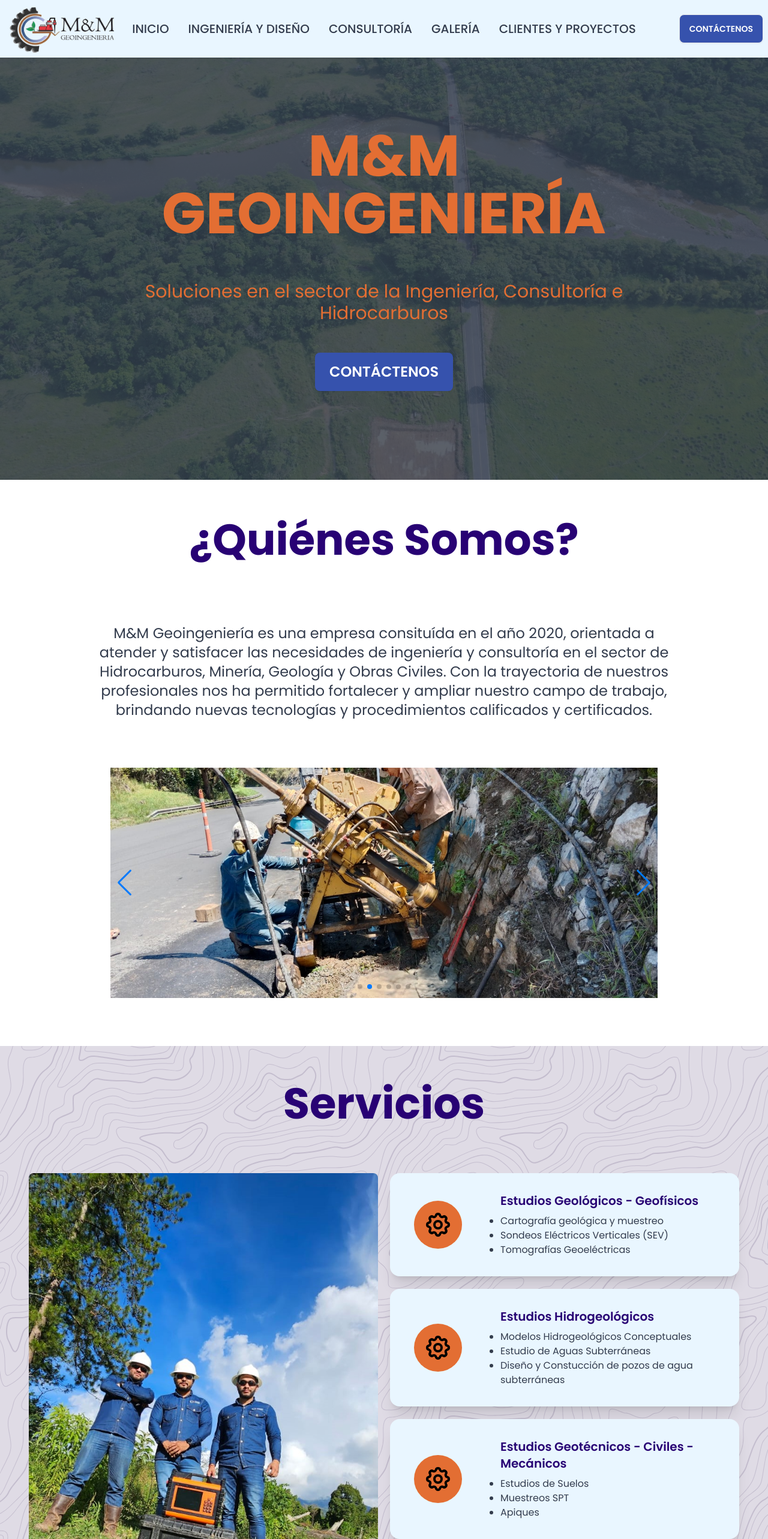
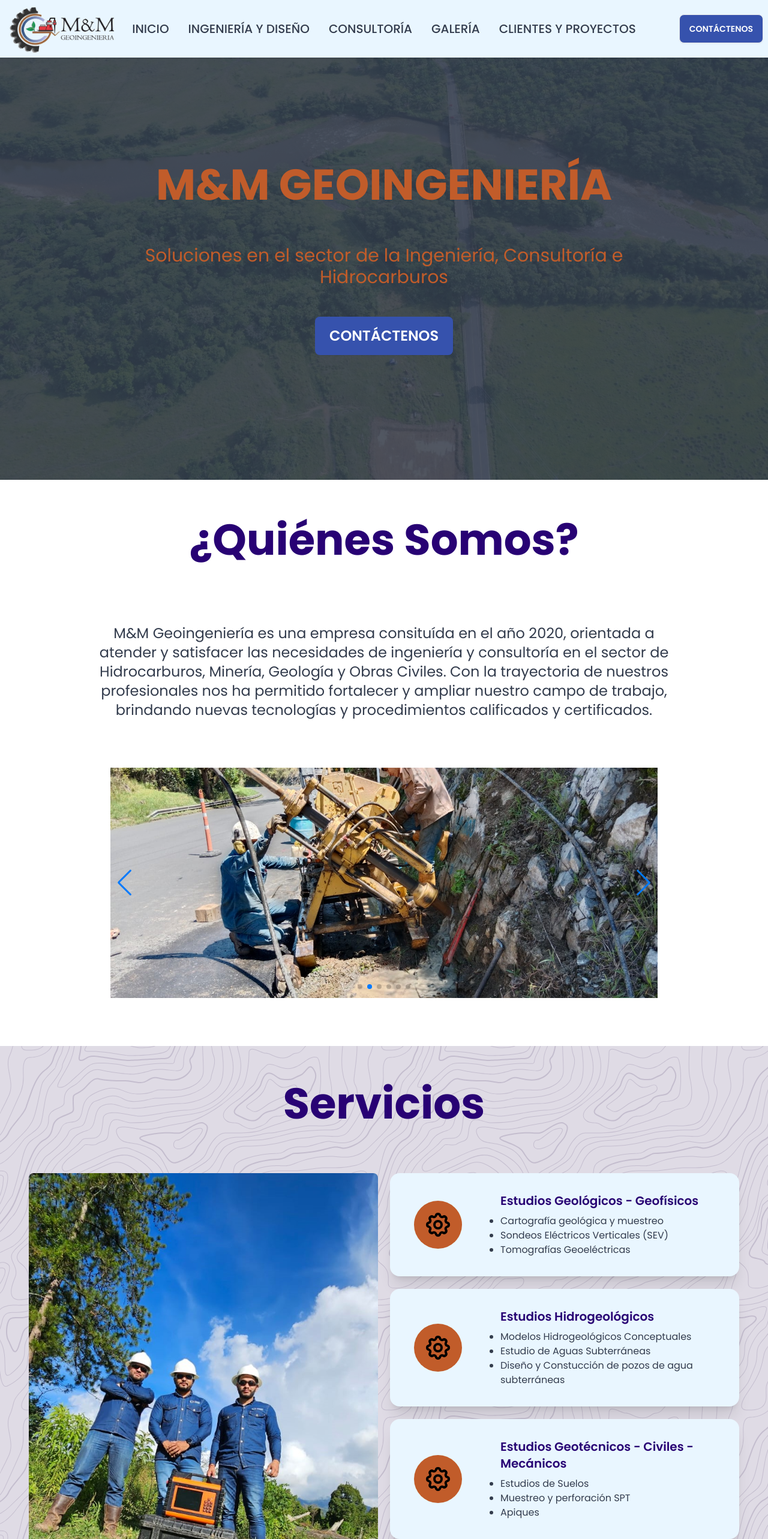
Before and after one commit to jaimevillegas/m-m-webpage, a React (Vite) app: page / in a window 1280 px wide. Shown: the top 2566 px of the page at 60% size. Built offline with nearby package versions, Linux system fonts and the light colour scheme.

Commit message:
Update Consultoria.jsx and Hero.jsx
Update Muestreos SPT to Muestreo y perforación SPT in Consultoria.jsx and HeroServices.jsx

Update hero-overlay opacity in Hero.jsx

Update palette-orange color in tailwind.config.js

```diff
--- a/src/Consultoria.jsx
+++ b/src/Consultoria.jsx
@@ -22,7 +22,7 @@
               Perforaciones mecánicas y a rotación
             </li>
             <li className="text-xl my-4">Laboratorio de suelos </li>
-            <li className="text-xl my-4">Muestreos SPT</li>
+            <li className="text-xl my-4">Muestreo y perforación SPT</li>
             <li className="text-xl my-4">Apiques</li>
             <li className="text-xl my-4">
               Levantamientos topográficos altimétricos y planimétricos,
--- a/src/Hero.jsx
+++ b/src/Hero.jsx
@@ -8,13 +8,13 @@
         backgroundImage: `url(${hero2})`,
       }}
     >
-      <div className="hero-overlay bg-opacity-80"></div>
+      <div className="hero-overlay bg-opacity-85"></div>
       <div className="hero-content text-center text-neutral-content">
         <div className="px-32">
-          <h1 className="my-16 text-8xl font-bold text-palette-orange text-center">
+          <h1 className="my-16 text-7xl font-bold text-palette-orange text-center">
             M&M GEOINGENIERÍA
           </h1>
-          <p className="my-12 text-palette-orange text-3xl">
+          <p className="my-12 text-palette-orange  text-3xl">
             Soluciones en el sector de la Ingeniería, Consultoría e
             Hidrocarburos
           </p>
--- a/src/HeroServices.jsx
+++ b/src/HeroServices.jsx
@@ -36,7 +36,7 @@
               icon={IconSettings}
               title={"Estudios Geotécnicos - Civiles - Mecánicos"}
               list1={"Estudios de Suelos"}
-              list2={"Muestreos SPT"}
+              list2={"Muestreo y perforación SPT"}
               list3={"Apiques"}
             />
           </div>
--- a/tailwind.config.js
+++ b/tailwind.config.js
@@ -20,7 +20,8 @@
         "main-brown": "#9D6438",
         "main-black": "#211C22",
         // "palette-orange": "#FE7A36",
-        "palette-orange": "#E36E33",
+        // "palette-orange": "#E36E33",
+        "palette-orange": "#C15C2A",
         "palette-blue": "#3652AD",
         "palette-dark-blue": "#280274",
         "palette-sky-blue": "#E9F6FF",
```
